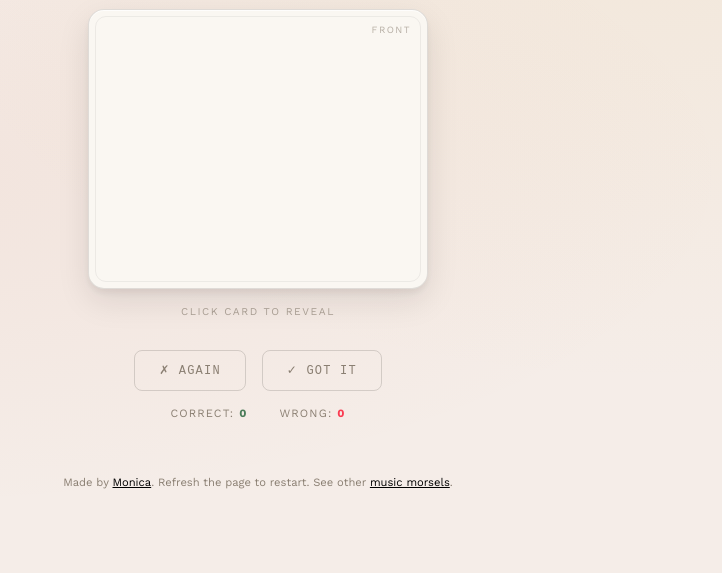
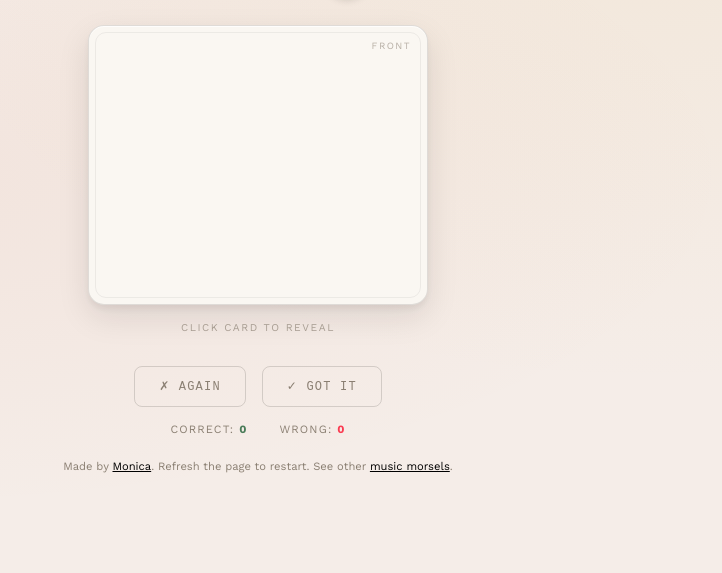
Before and after one commit to notwaldorf/glitch, a plain HTML site: page music-morsels/cello-alphabet/index.html in a window 1280 px wide. Shown: the part 227-800 px from the top of the page, without its empty margins (382-1104 px from the left). Drawn offline with nearby package versions, Linux system fonts and the light colour scheme; a script that the page names is missing.

Commit message:
fix butt

```diff
--- a/music-morsels/cello-alphabet/styles.css
+++ b/music-morsels/cello-alphabet/styles.css
@@ -241,7 +241,7 @@
 footer {
   font-size: 0.7rem;
   color: var(--muted);
-  margin-top: 3.5rem;
+  margin-top: 1.5rem;
   text-align: center;
 }
 
```
